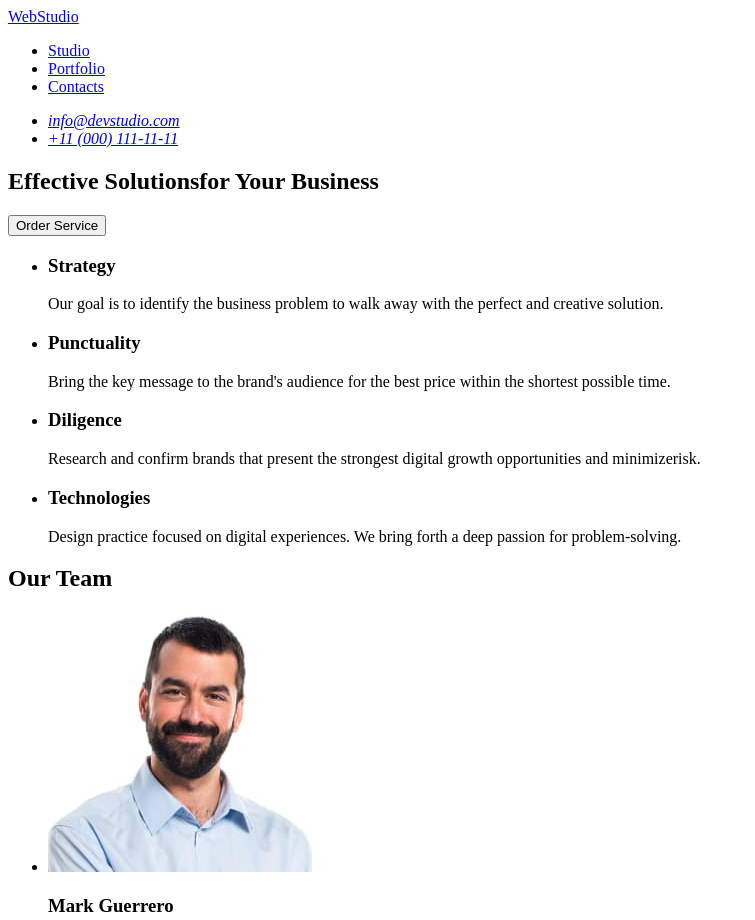
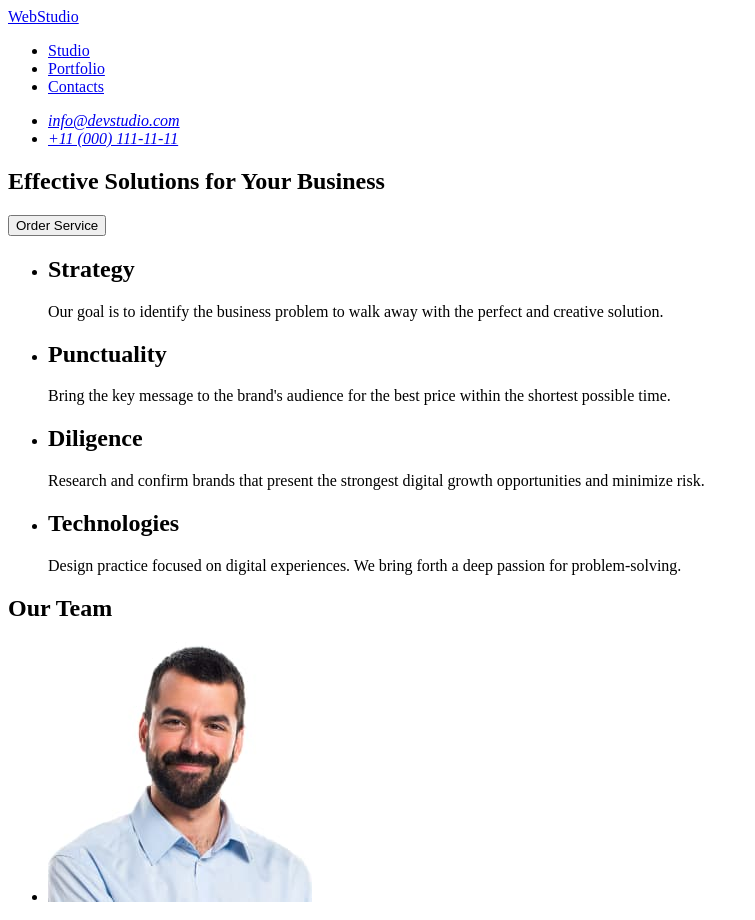
Before and after one commit to LegoAP/goit-markup-hw-01, a plain HTML site: page index.html in a window 1280 px wide. Shown: the top 920 px of the page, without its empty margins (0-755 px from the left). Drawn offline with Linux system fonts and the light colour scheme.

Commit message:
телефон секція 2

```diff
--- a/index.html
+++ b/index.html
@@ -25,7 +25,7 @@
         <address>
             <ul>
                 <li><a href="mailto:info@devstudio.com">info@devstudio.com</a></li>
-                <li><a href="tel:+11000111-11-11">+11 (000) 111-11-11</a></li>
+                <li><a href="tel:+110001111111">+11 (000) 111-11-11</a></li>
             </ul>
         </address>
 
@@ -34,7 +34,7 @@
     <main>
 
         <section>
-            <h1>Effective Solutionsfor Your Business</h1>
+            <h1>Effective Solutions for Your Business</h1>
             <button type="button">Order Service</button>
         </section>
 
@@ -42,27 +42,27 @@
             <ul>
 
                 <li>
-                    <h3>Strategy</h3>
+                    <h2>Strategy</h2>
                     <p>Our goal is to identify the business problem to walk away with the perfect and creative solution.
                     </p>
                 </li>
 
                 <li>
-                    <h3>Punctuality</h3>
+                    <h2>Punctuality</h2>
                     <p>Bring the key message to the brand's audience for the best price within the shortest possible
                         time.
                     </p>
                 </li>
 
                 <li>
-                    <h3>Diligence</h3>
-                    <p>Research and confirm brands that present the strongest digital growth opportunities and
-                        minimizerisk.
+                    <h2>Diligence</h2>
+                    <p>Research and confirm brands that present the strongest digital growth opportunities and minimize
+                        risk.
                     </p>
                 </li>
 
                 <li>
-                    <h3>Technologies</h3>
+                    <h2>Technologies</h2>
                     <p>Design practice focused on digital experiences. We bring forth a deep passion for
                         problem-solving.
                     </p>
```
